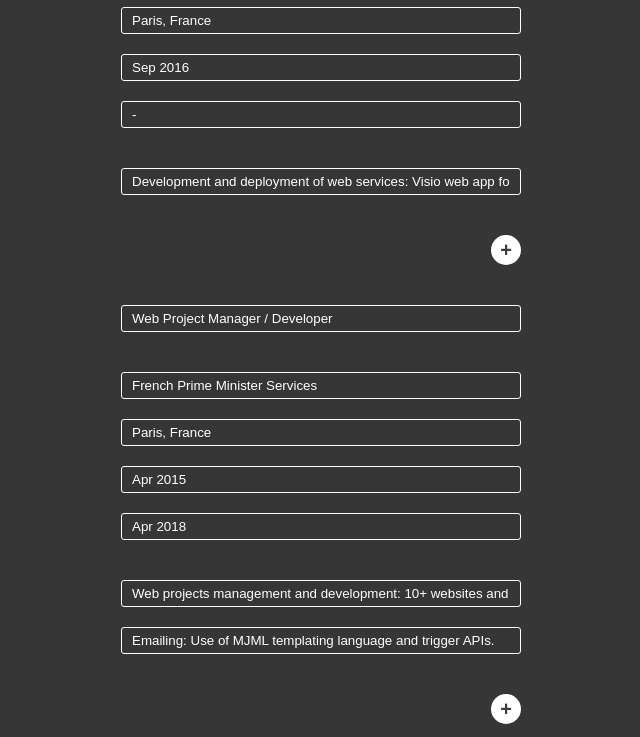
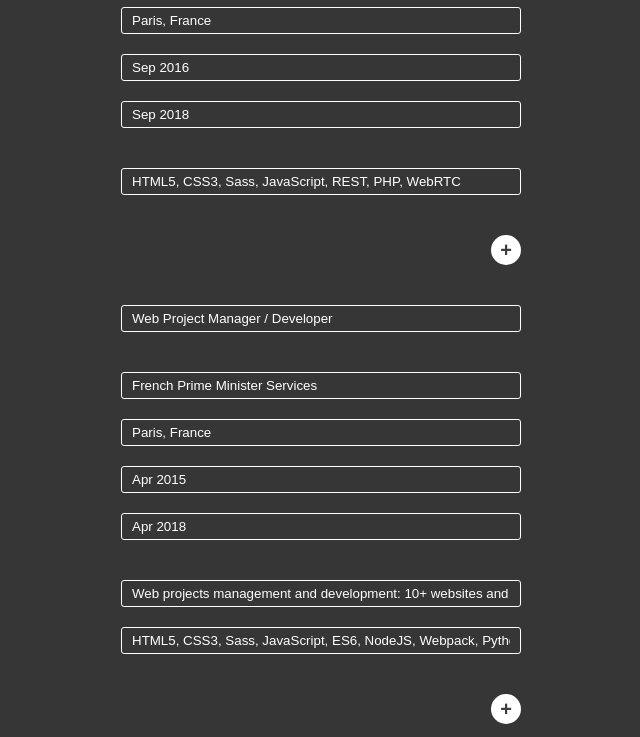
Before and after one commit to ctrlaltdev/resume, a Node server app: page / in a window 1280 px wide. Shown: the part 1427-2164 px from the top of the page, without its empty margins (319-959 px from the left). Run offline with Node 20, Linux system fonts and the light colour scheme.

Commit message:
update resume

```diff
--- a/views/index.pug
+++ b/views/index.pug
@@ -8,7 +8,7 @@
 
   - var skills = ["SCRUM", "Agile", "Waterfall", "Project Management", "Product Management"];
 
-  - var experiences = [{title:["Frontend Developer"], org:"Apple", desc:["Contract via Hogarth Worldwide"],start:"Aug 2018",end:"Sep 2018", location: "Cupertino, CA"},{title:["Web Developer"], org:"Freelance", desc:["Development and deployment of web services: Visio web app for one to one interviews, campaign landing pages, event websites."],start:"Sep 2016",end:"-", location: "Paris, France"},{title:["Web Project Manager / Developer"], org:"French Prime Minister Services", desc:["Web projects management and development: 10+ websites and web services launched.","Emailing: Use of MJML templating language and trigger APIs."], start:"Apr 2015", end:"Apr 2018", location: "Paris, France"},{title:["Customer Relations and Logistics Manager"], org:"NBM Groupe", desc:[],start:"Feb 2014",end:"Aug 2014", location: "Paris, France"},{title:["Product Manager / Developer"], org:"Apache Magazine", desc:["Functional design, development and deployment of the magazine website (Wordpress)."],start:"May 2012",end:"Apr 2015", location: "Paris, France"},{title:["Partnerships and Events Assistant","Social Media Executive"], org:"Viadeo", desc:[],start:"Feb 2011",end:"Sep 2013", location: "Paris, France"}];
+  - var experiences = [{title:["Frontend Developer"], org:"Apple", desc:["Contract via Hogarth Worldwide"],start:"Aug 2018",end:"Sep 2018", location: "Cupertino, CA"},{title:["Web Developer"], org:"Freelance", desc:["HTML5, CSS3, Sass, JavaScript, REST, PHP, WebRTC"],start:"Sep 2016",end:"Sep 2018", location: "Paris, France"},{title:["Web Project Manager / Developer"], org:"French Prime Minister Services", desc:["Web projects management and development: 10+ websites and web services launched.","HTML5, CSS3, Sass, JavaScript, ES6, NodeJS, Webpack, Python, PHP - Drupal, Wordpress"], start:"Apr 2015", end:"Apr 2018", location: "Paris, France"},{title:["Customer Relations and Logistics Manager"], org:"NBM Groupe", desc:[],start:"Feb 2014",end:"Aug 2014", location: "Paris, France"},{title:["Product Manager / Developer"], org:"Apache Magazine", desc:["Functional design, development and deployment of the magazine website - Wordpress"],start:"May 2012",end:"Apr 2015", location: "Paris, France"},{title:["Partnerships and Events Assistant","Social Media Executive"], org:"Viadeo", desc:[],start:"Feb 2011",end:"Sep 2013", location: "Paris, France"}];
 
   - var education = [{title:"Marketing, Communication and Internet", org:"ESA3", desc:[],"year":"2013", location: "Paris, France"},{title:"M.S. in Multimedia Project Management", org:"Ecole Multimedia", desc:[],"year":"2012", location: "Paris, France"},{title:"B.S. in Information and Communications", org:"UNSA", desc:[],"year":"2011", location: "Nice, France"}];
 
```
Also changed, not shown: 1 other file.
